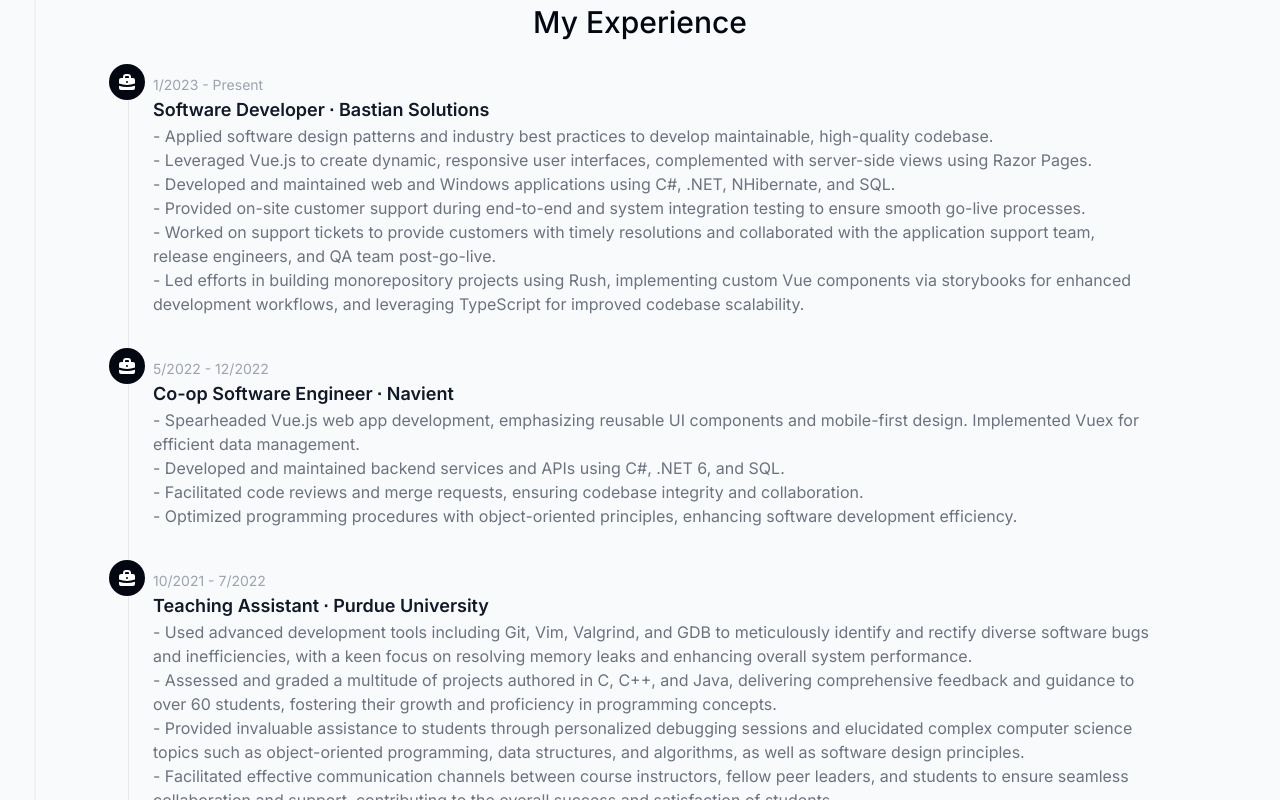
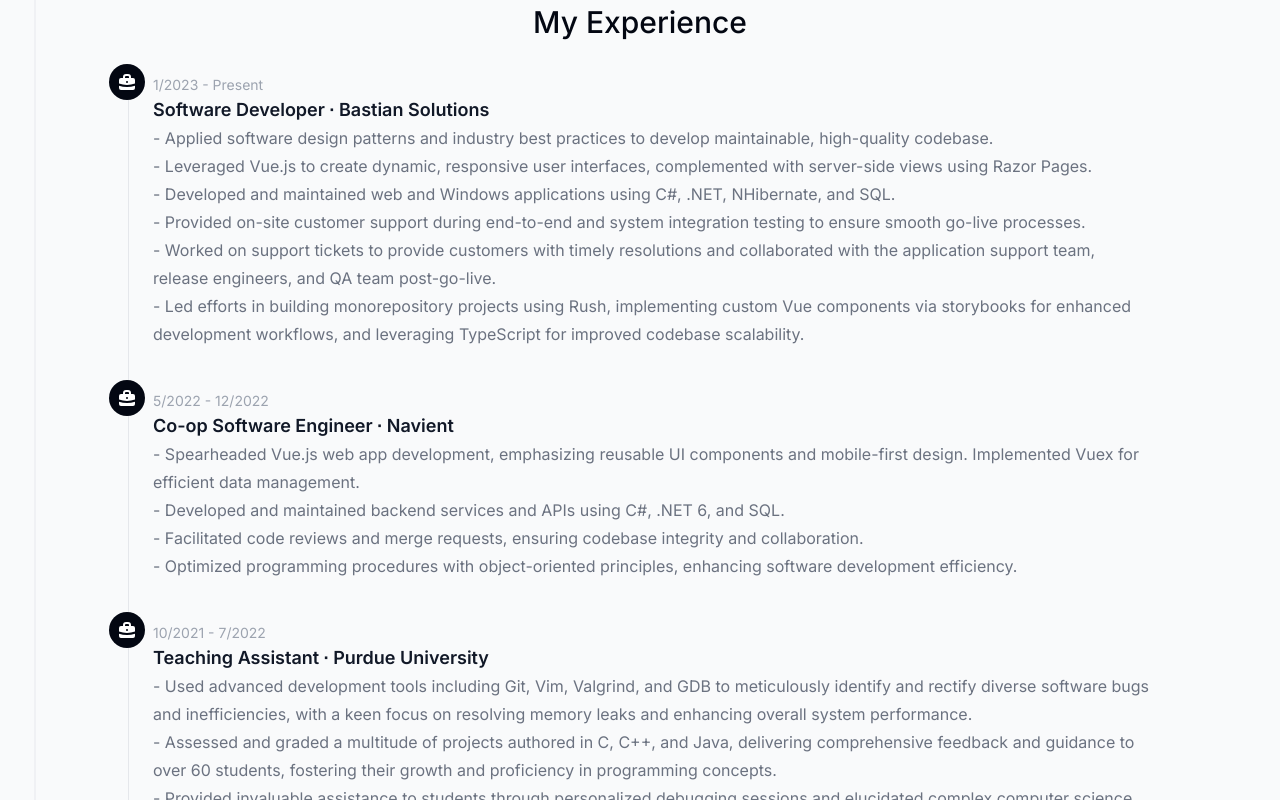
Before and after one commit to oucar/portfolio, a Next.js app: page / in a window 1280 px wide. Shown: the part 3680-4480 px from the top of the page. Built offline with nearby package versions, Linux system fonts and the light colour scheme; no server answers.

Commit message:
Added line spacing to experience descriptions

```diff
--- a/components/experience.tsx
+++ b/components/experience.tsx
@@ -76,7 +76,7 @@
                   <Timeline.Title>
                     {item.title} ∙ {item.location}
                   </Timeline.Title>
-                  <Timeline.Body>
+                  <Timeline.Body className="leading-7">
                     {item.description.map((point, index) => (
                       <div key={index}>
                         <p>{point}</p>
```
